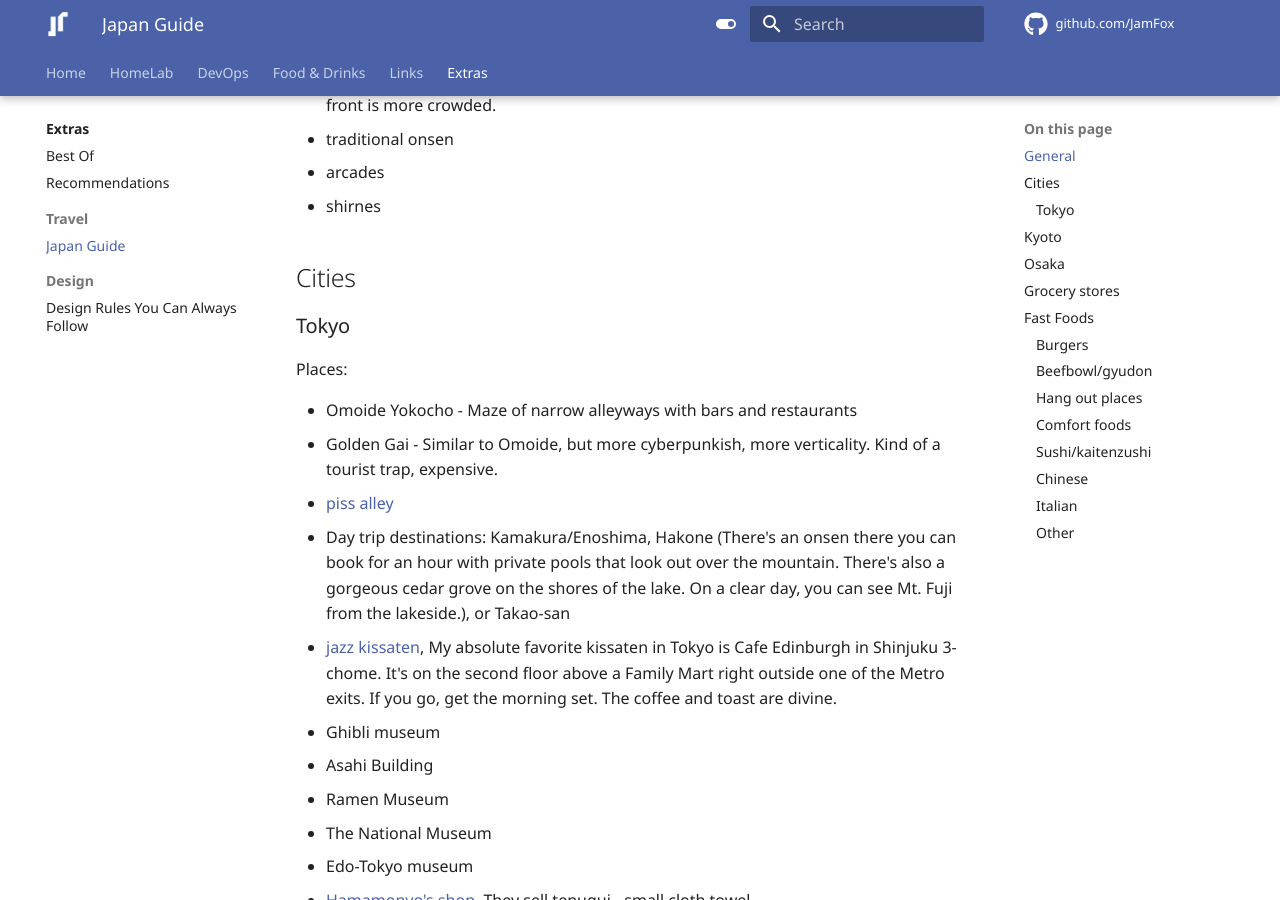
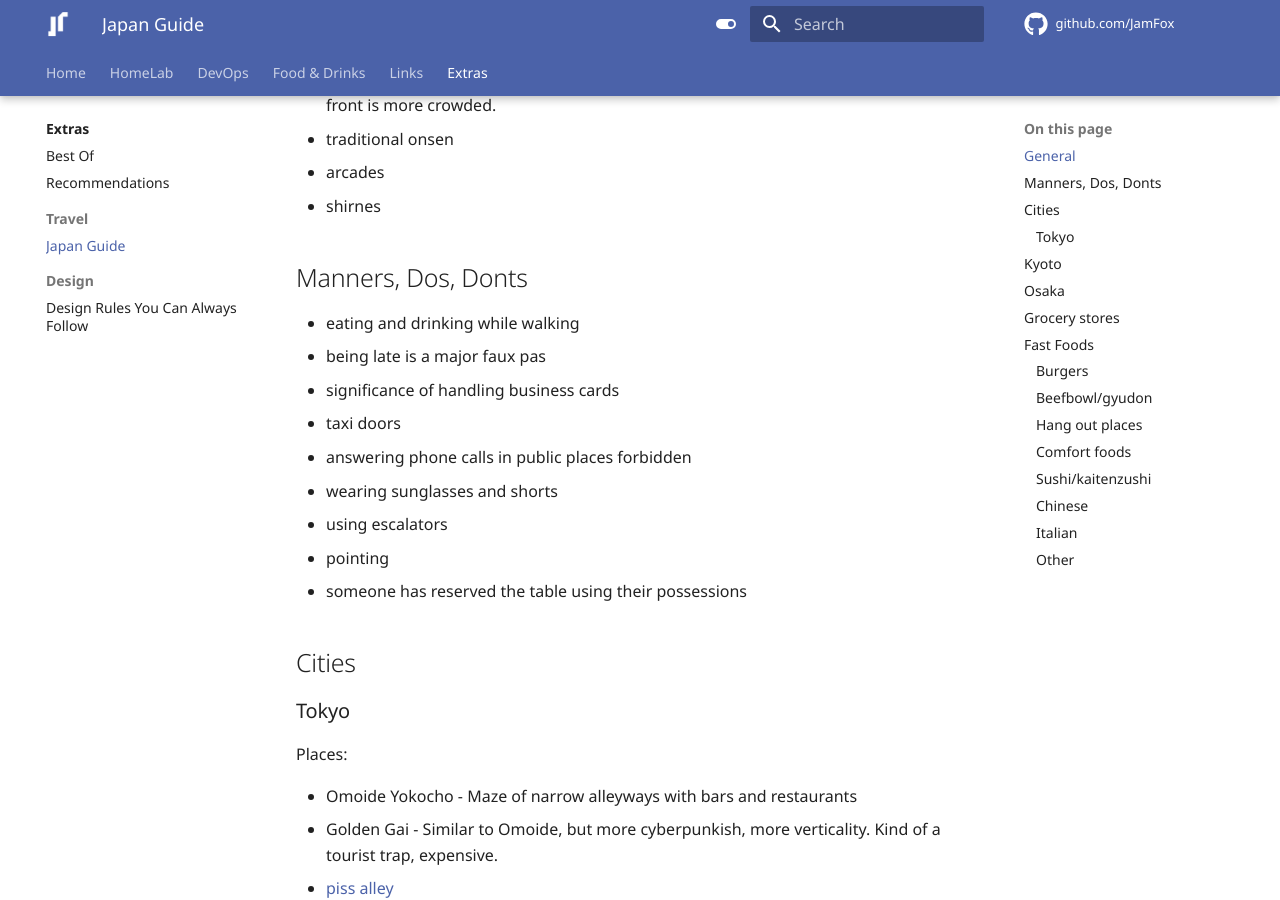
Before and after one commit to JamFox/docs.jamfox.dev, an MkDocs documentation site: the page built from docs/content/travel/japan-guide.md, in a window 1280 px wide and 900 px high, scrolled down 782 px. Built offline with MkDocs 1.6.1 and Material for MkDocs 9.7.7, drawn with Linux system fonts in a browser that asks for light colours; comment, search, counter and statistics services are not loaded.

Commit message:
add japan manners

```diff
--- a/docs/content/travel/japan-guide.md
+++ b/docs/content/travel/japan-guide.md
@@ -22,6 +22,18 @@ General places:
 - traditional onsen
 - arcades
 - shirnes
+
+## Manners, Dos, Donts
+
+- eating and drinking while walking
+- being late is a major faux pas
+- significance of handling business cards
+- taxi doors
+- answering phone calls in public places forbidden
+- wearing sunglasses and shorts
+- using escalators
+- pointing
+- someone has reserved the table using their possessions
 
 ## Cities
 
```
